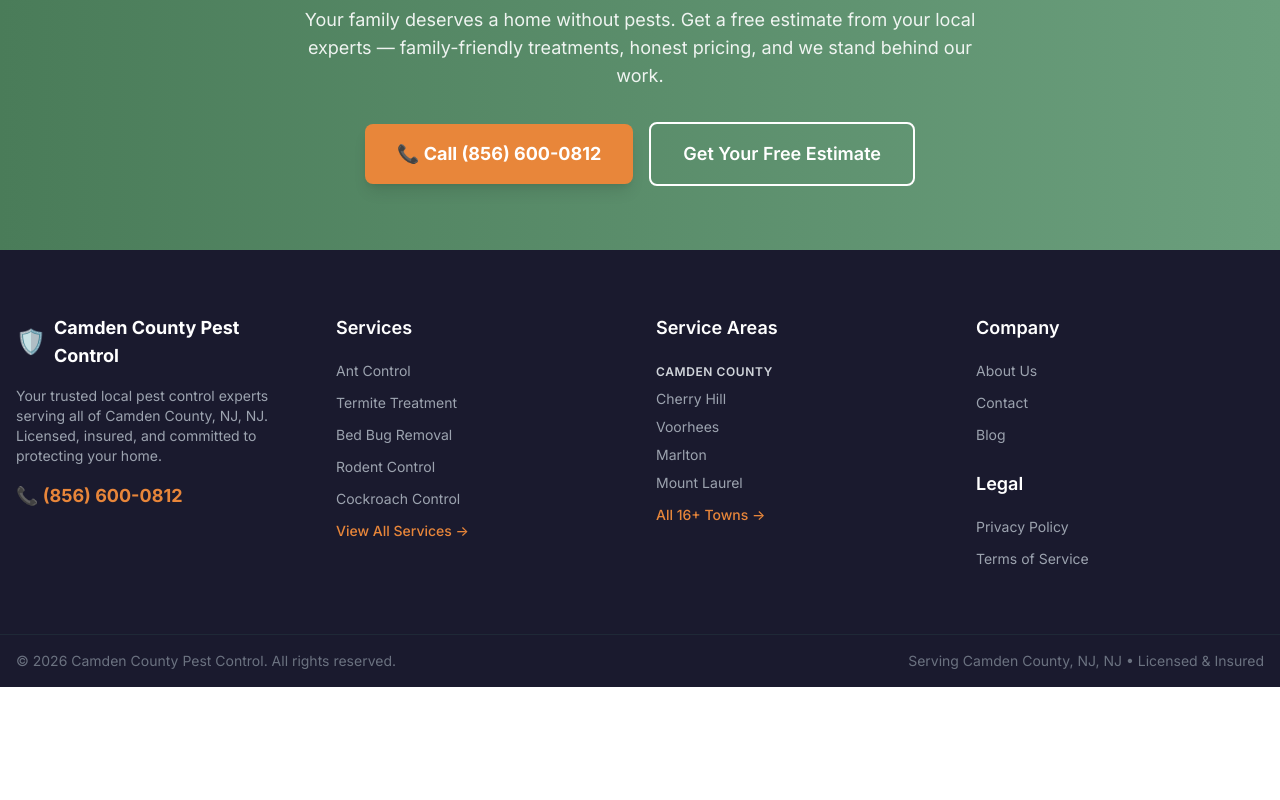
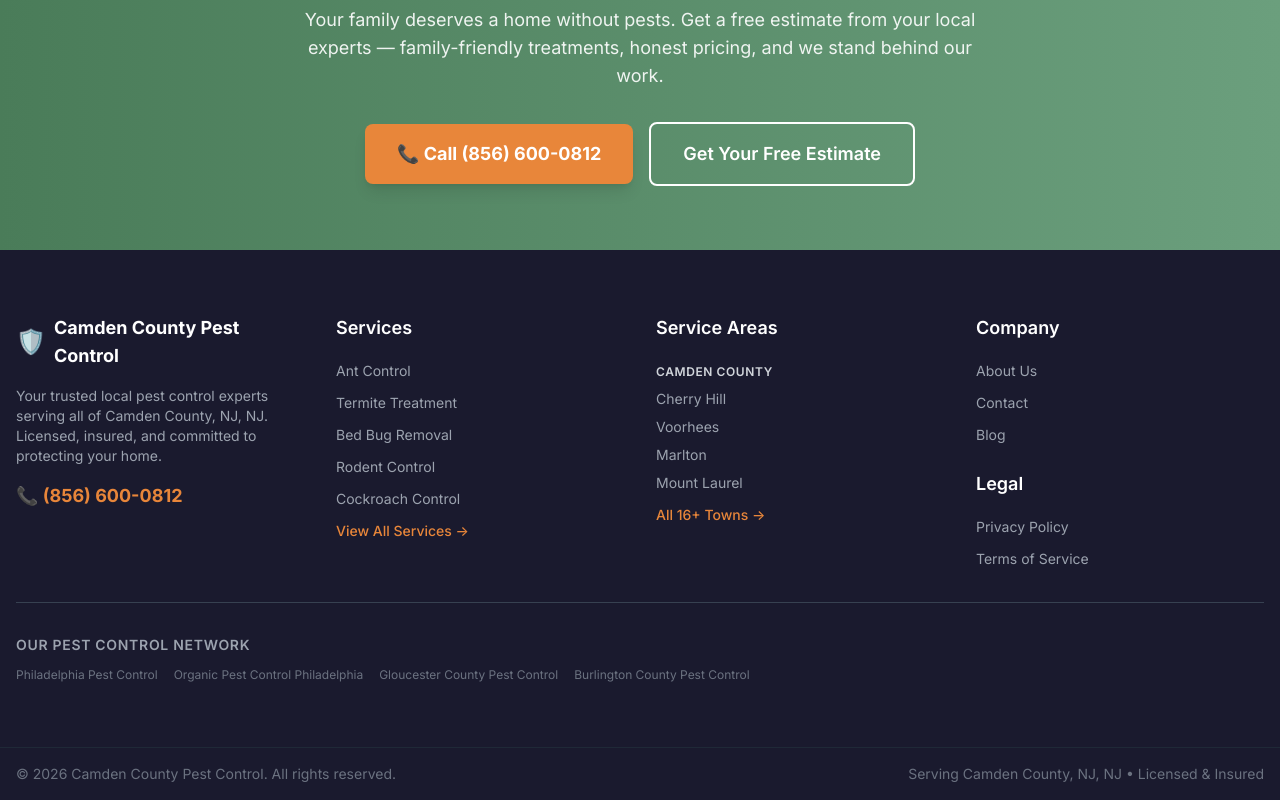
Before and after one commit to jeremyecker/pestcontrolcamdencounty, a Next.js app: page / in a window 1280 px wide. Shown: the part 3605-4405 px from the top of the page. Before the commit the page ends 4292 px from the top, so only its background shows below. Built offline with nearby package versions, Linux system fonts and the light colour scheme; no server answers.

Commit message:
SEO: Add network footer section with Organic Pest Control Philadelphia link

```diff
--- a/components/layout/Footer.tsx
+++ b/components/layout/Footer.tsx
@@ -1,6 +1,13 @@
 import Link from 'next/link';
 import { SITE_NAME, PHONE, PHONE_HREF, GEO, FOOTER_LINKS, SERVICES } from '@/site.config';
 import { getTownsByCounty, getTownCount } from '@/lib/db';
+
+const NETWORK_SITES = [
+  { label: 'Philadelphia Pest Control', href: 'https://philadelphiapestcontrolnearme.com' },
+  { label: 'Organic Pest Control Philadelphia', href: 'https://organicpestcontrolphiladelphia.com' },
+  { label: 'Gloucester County Pest Control', href: 'https://gloucestercountypestcontrolnearme.com' },
+  { label: 'Burlington County Pest Control', href: 'https://burlingtoncountypestcontrolnearme.com' },
+];
 
 export default function Footer() {
   const currentYear = new Date().getFullYear();
@@ -117,6 +124,23 @@ export default function Footer() {
             </ul>
           </div>
         </div>
+
+        {/* Network Sites */}
+        <div className="border-t border-gray-700 mt-8 pt-8">
+          <h3 className="font-semibold text-sm uppercase tracking-wider text-gray-400 mb-3">Our Pest Control Network</h3>
+          <div className="flex flex-wrap gap-x-4 gap-y-1">
+            {NETWORK_SITES.map((site) => (
+              <a
+                key={site.href}
+                href={site.href}
+                className="text-gray-500 text-xs hover:text-gray-300 transition-colors"
+                rel="noopener"
+              >
+                {site.label}
+              </a>
+            ))}
+          </div>
+        </div>
       </div>
 
       {/* Bottom Bar */}
```
